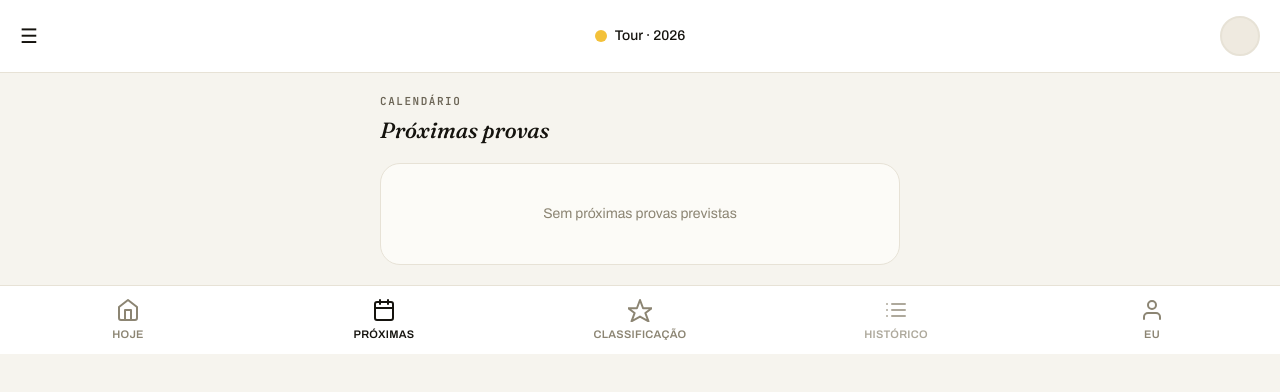
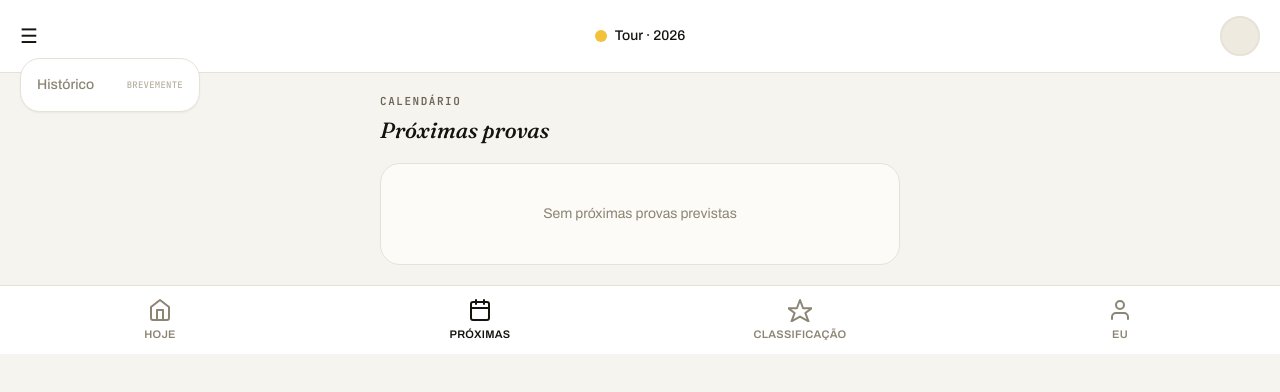
Before and after one commit to sbadaspor/Velobet, a Next.js app: page /proximas in a window 1280 px wide. Both pictures are taken after a click on the button "Menu". Shown: the top 392 px of the page. Built offline with nearby package versions, Linux system fonts and the light colour scheme; no server answers; the database is empty.

Commit message:
Update page.tsx

```diff
--- a/src/app/proximas/page.tsx
+++ b/src/app/proximas/page.tsx
@@ -22,11 +22,6 @@ const CalendarIcon = () => (
 const StarIcon = () => (
   <svg viewBox="0 0 24 24" fill="none" stroke="currentColor" strokeWidth={2} strokeLinecap="round" strokeLinejoin="round" className="w-6 h-6">
     <polygon points="12 2 15.09 10.26 23.77 10.26 17.39 15.04 20.49 23.31 12 18.54 3.51 23.31 6.61 15.04 0.23 10.26 8.91 10.26 12 2" />
-  </svg>
-)
-const ListIcon = () => (
-  <svg viewBox="0 0 24 24" fill="none" stroke="currentColor" strokeWidth={2} strokeLinecap="round" strokeLinejoin="round" className="w-6 h-6">
-    <path d="M8 6h13M8 12h13M8 18h13M3 6h.01M3 12h.01M3 18h.01" />
   </svg>
 )
 const UserIcon = () => (
@@ -54,7 +49,6 @@ const TABS: { label: string; icon: () => React.ReactElement; href: string | null
   { label: 'Hoje', icon: HomeIcon, href: '/hoje' },
   { label: 'Próximas', icon: CalendarIcon, href: '/proximas' },
   { label: 'Classificação', icon: StarIcon, href: '/classificacao' },
-  { label: 'Histórico', icon: ListIcon, href: null },
   { label: 'Eu', icon: UserIcon, href: '/perfil' },
 ]
 
@@ -110,6 +104,7 @@ export default function ProximasPage() {
   const [etapasPorProva, setEtapasPorProva] = useState<Record<string, EtapaPlaneada[]>>({})
   const [expandedId, setExpandedId] = useState<string | null>(null)
   const [expandedStages, setExpandedStages] = useState<Record<string, boolean>>({})
+  const [menuOpen, setMenuOpen] = useState(false)
 
   useEffect(() => {
     ;(async () => {
@@ -169,8 +164,19 @@ export default function ProximasPage() {
     <div className="min-h-screen bg-bg">
       {/* Header */}
       <header className="sticky top-0 z-10 flex items-center justify-between px-5 py-4 bg-surface border-b border-border">
-        <div className="flex-1 flex items-center">
-          <button className="text-xl text-text" aria-label="Menu">☰</button>
+        <div className="flex-1 flex items-center relative">
+          <button className="text-xl text-text" aria-label="Menu" onClick={() => setMenuOpen(o => !o)}>☰</button>
+          {menuOpen && (
+            <>
+              <div className="fixed inset-0 z-20" onClick={() => setMenuOpen(false)} />
+              <div className="absolute top-full left-0 mt-2 z-30 bg-surface border border-border rounded-lg shadow-sm py-1.5 min-w-[180px]">
+                <div className="px-4 py-2.5 flex items-center justify-between gap-3 text-sm font-medium text-text-sub cursor-not-allowed">
+                  Histórico
+                  <span className="mono text-[9px] uppercase tracking-wide text-text-muted">Brevemente</span>
+                </div>
+              </div>
+            </>
+          )}
         </div>
         <div className="flex-1 flex items-center justify-center gap-2 text-sm font-medium">
           <span className="w-3 h-3 rounded-full bg-gold" />
```
